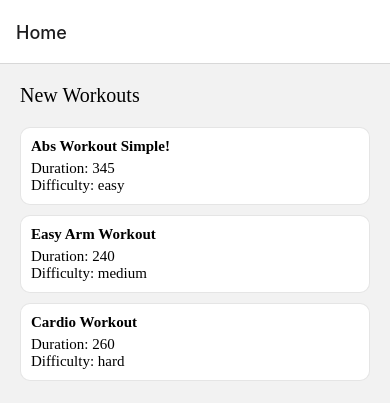
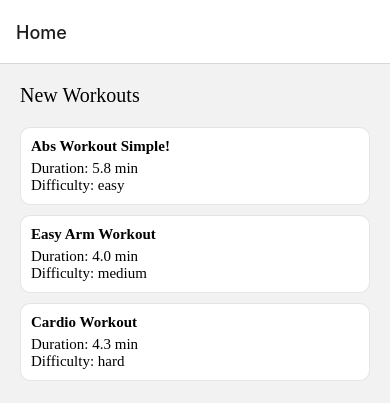
Before and after one commit to devinkr/workoutApp, a React Native app: screen /Home in a window 390 px wide. Shown: the top 403 px of the page. Built offline with nearby package versions, Linux system fonts and the light colour scheme.

Commit message:
Convert duration seconds to minutes

```diff
--- a/components/WorkoutItem.tsx
+++ b/components/WorkoutItem.tsx
@@ -1,12 +1,15 @@
 import React from 'react';
 import {StyleSheet, Text, View} from 'react-native';
 import {Workout} from '../types/data';
+import {secToMin} from '../utils/time';
 
 export default function WorkoutItem({item}: {item: Workout}) {
   return (
     <View style={styles.container}>
       <Text style={styles.name}>{item.name}</Text>
-      <Text style={styles.duration}>Duration: {item.duration}</Text>
+      <Text style={styles.duration}>
+        Duration: {secToMin(item.duration)} min
+      </Text>
       <Text style={styles.difficulty}>Difficulty: {item.difficulty}</Text>
     </View>
   );
--- /dev/null
+++ b/utils/time.ts
@@ -0,0 +1,3 @@
+export function secToMin(sec: number) {
+  return (sec / 60).toFixed(1);
+}
```
